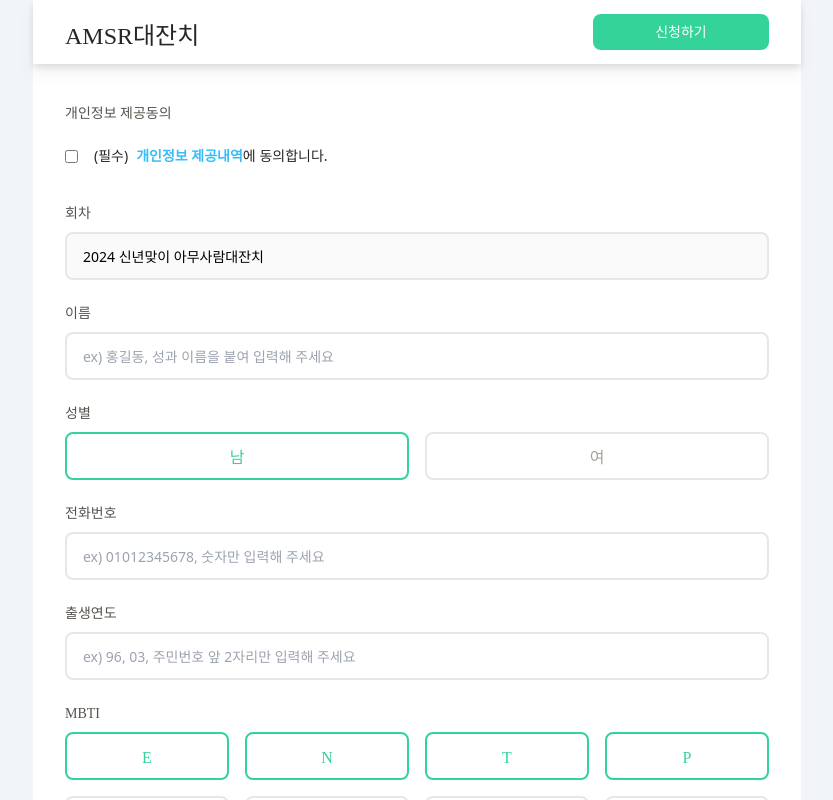
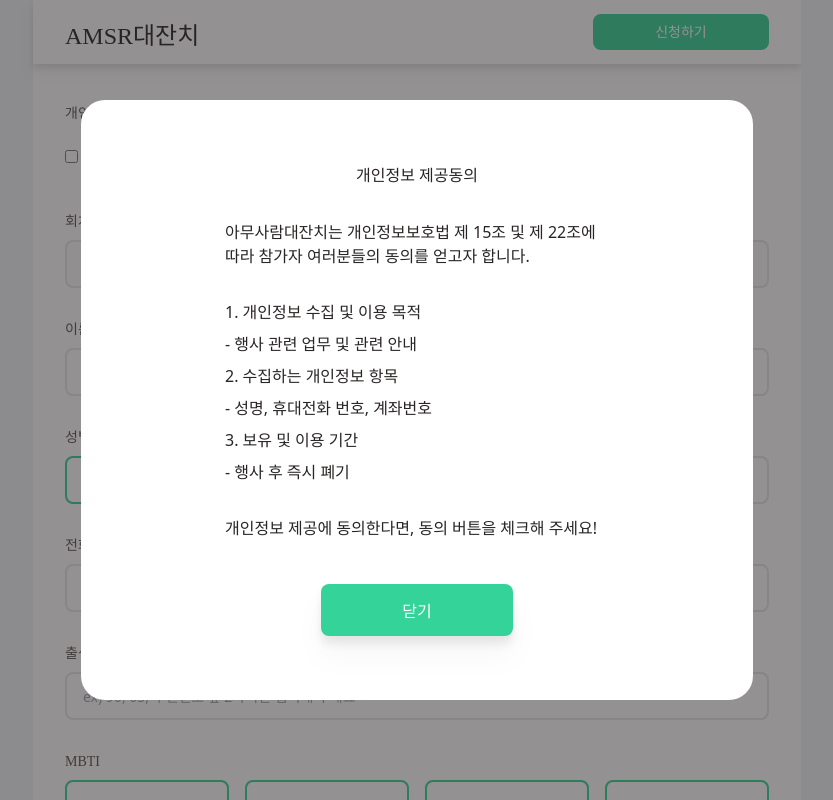
Before and after one commit to Todari/amsr, a React (Create React App) app in the folder client/: page /apply in a window 1280 px wide. Both pictures are taken after a click on the element "개인정보 제공내역". Shown: the top 800 px of the page, without its empty margins (223-1056 px from the left). Built offline with nearby package versions, Linux system fonts and the light colour scheme; a web font is replaced by a local one.

Commit message:
feat: 개인정보 제공 모달 추가

```diff
--- a/client/src/components/ApplyCheckboxButton.tsx
+++ b/client/src/components/ApplyCheckboxButton.tsx
@@ -1,5 +1,6 @@
 import STRING from "../constants/String";
 import { useEffect, useState } from "react";
+import PrivacyModal from "./PrivacyModal";
 
 type ApplyCheckboxButtonProps = {
   onChange: (e: React.ChangeEvent<HTMLInputElement>) => void
@@ -7,6 +8,7 @@ type ApplyCheckboxButtonProps = {
 
 const ApplyCheckboxButton = ({ onChange }: ApplyCheckboxButtonProps) => {
   const [isChecked, setIsChecked] = useState(false);
+  const [modalOpened, setModalOpened] = useState(false);
 
   const onClick = () => {
     setIsChecked(!isChecked);
@@ -15,6 +17,10 @@ const ApplyCheckboxButton = ({ onChange }: ApplyCheckboxButtonProps) => {
   useEffect(() => {
     console.log(isChecked);
   }, [isChecked])
+
+  const changeModalOpened = () => {
+    setModalOpened(!modalOpened);
+  }
 
   return (<div>
     <div className='py-2'>
@@ -32,14 +38,19 @@ const ApplyCheckboxButton = ({ onChange }: ApplyCheckboxButtonProps) => {
         <div className='text-stone-800 text-sm pr-2'>
           {STRING.applyPrivacyPrefix}
         </div>
-        <div className='text-sky-400 text-sm font-bold' onClick={() => { }}>
-        {STRING.applyPrivacyMiddle}
+        <div className='text-sky-400 text-sm font-bold' onClick={changeModalOpened}>
+          {STRING.applyPrivacyMiddle}
         </div>
         <div className='text-stone-800 text-sm'>
-        {STRING.applyPrivacySuffix}
+          {STRING.applyPrivacySuffix}
         </div>
       </div>
     </div>
+    {
+      modalOpened ?
+        <PrivacyModal changeOpen={changeModalOpened} />
+        : null
+    }
   </div>
   )
 }
--- a/client/src/components/Header.tsx
+++ b/client/src/components/Header.tsx
@@ -7,7 +7,7 @@ const Header = () => {
   const goApply = () => { navigate('/apply') };
   const goHome = () => { navigate('/') }
 
-  return (<div className='fixed top-0 px-8 w-full min-w-[320px] max-w-3xl flex flex-row gap-4 h-16 items-center bg-white drop-shadow-lg z-50'>
+  return (<div className='fixed top-0 px-8 w-full min-w-[320px] max-w-3xl flex flex-row gap-4 h-16 items-center bg-white drop-shadow-lg z-10'>
     <div className='grow pt-3 pb-1 flex items-center justify-start'>
       <motion.div className="top-0" onClick={goHome}
         whileTap={{
--- /dev/null
+++ b/client/src/components/PrivacyModal.tsx
@@ -0,0 +1,50 @@
+import AmsrButton from "./AmsrButton";
+
+type PrivacyModalProp = {
+  changeOpen: () => void
+}
+
+const PrivacyModal = (changeOpen: PrivacyModalProp) => {
+  return (
+    <div className="flex fixed inset-0 z-20 w-screen h-screen bg-stone-800 bg-opacity-50 items-center justify-center">
+      <div className="z-30 h-3/4 w-5/6 rounded-3xl bg-white max-w-2xl max-h-[720px]">
+        <div className="h-full flex flex-col py-16 px-8 items-center">
+          <div className="font-BMDOHYUN text-stone-800 text-center">
+            개인정보 제공동의
+          </div>
+          <div className='grow flex flex-col gap-8 py-8 max-w-sm'>
+            <div className="text-stone-800">
+              아무사람대잔치는 개인정보보호법 제 15조 및 제 22조에 따라 참가자 여러분들의 동의를 얻고자 합니다.
+            </div>
+            <div className="flex flex-col gap-2">
+              <div className="text-stone-800">
+                1. 개인정보 수집 및 이용 목적
+              </div>
+              <div className="text-stone-800">
+                - 행사 관련 업무 및 관련 안내
+              </div>
+              <div className="text-stone-800">
+                2. 수집하는 개인정보 항목
+              </div>
+              <div className="text-stone-800">
+                - 성명, 휴대전화 번호, 계좌번호
+              </div>
+              <div className="text-stone-800">
+                3. 보유 및 이용 기간
+              </div>
+              <div className="text-stone-800">
+                - 행사 후 즉시 폐기
+              </div>
+            </div>
+            <div className="text-stone-800">
+              개인정보 제공에 동의한다면, 동의 버튼을 체크해 주세요!
+            </div>
+          </div>
+          <AmsrButton title={'닫기'} disabled={false} onClick={changeOpen} />
+        </div>
+      </div>
+    </div>
+  )
+}
+
+export default PrivacyModal;
--- a/client/src/pages/Apply.tsx
+++ b/client/src/pages/Apply.tsx
@@ -112,7 +112,7 @@ const Apply = () => {
   return (
     <div className="pt-24 p-8 space-y-4">
       <div className='flex flex-col gap-16 items-center'>
-        <div className='w-full flex flex-col gap-4'>
+        <div className='w-full flex flex-col gap-6'>
           <ApplyCheckboxButton onChange={handlePrivacyChange} />
           <ApplyInputField title={APPLYINPUT.round.title} name={APPLYINPUT.round.type} placeholder={""} value={info.round} isError={false} handleChange={() => { }} />
           <ApplyInputField title={APPLYINPUT.name.title} name={APPLYINPUT.name.type} placeholder={APPLYINPUT.name.placeholder} value={info.name} isError={isError.name} handleChange={handleChange} />
```
